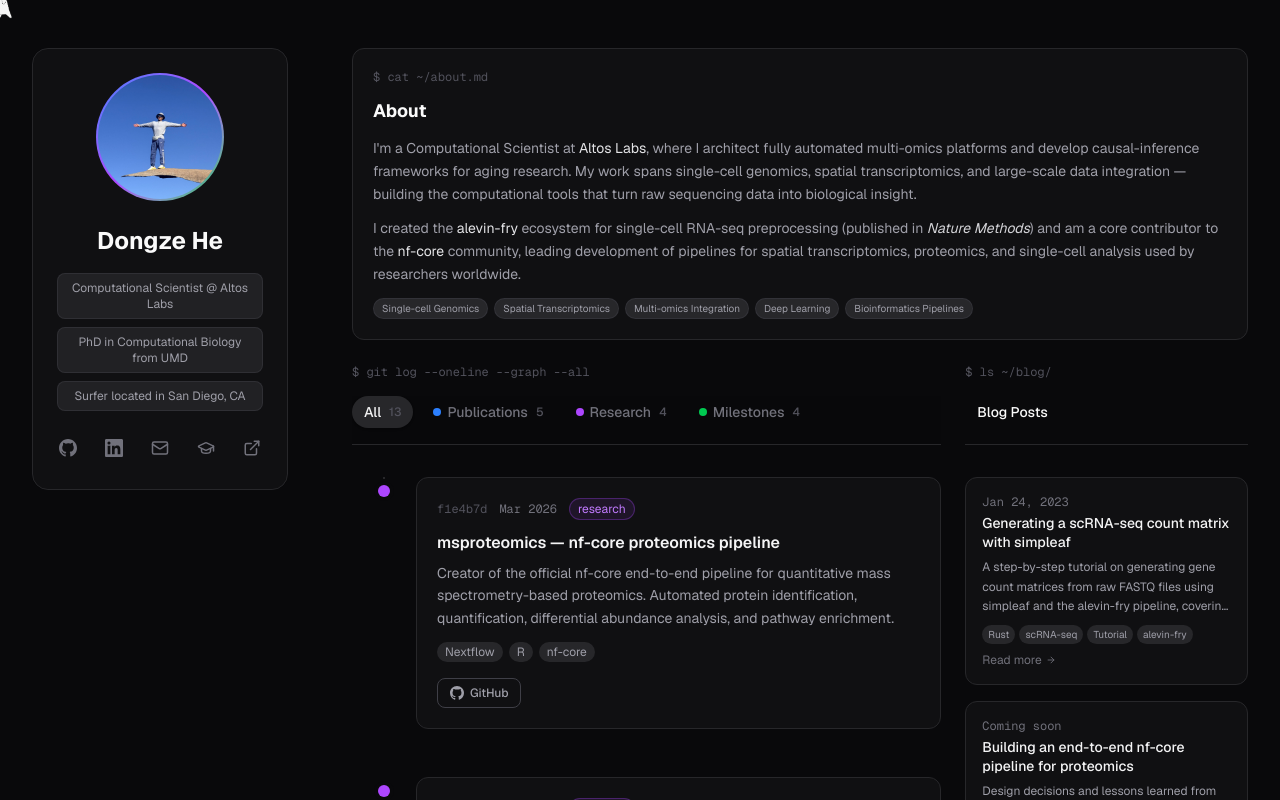
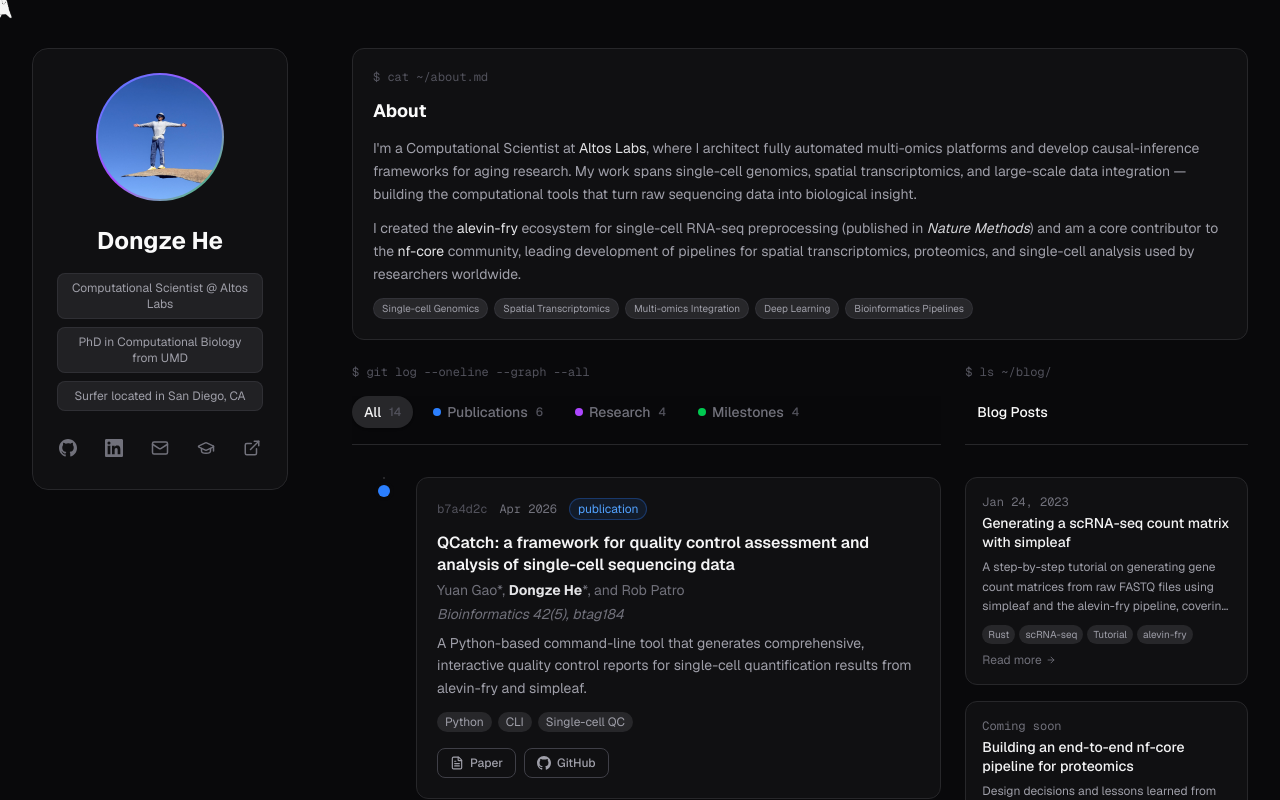
Before and after one commit to DongzeHE/DongzeHE.github.io, a Next.js app: page / in a window 1280 px wide. Shown: the top 800 px of the page. Built offline with nearby package versions, Linux system fonts and the light colour scheme.

Commit message:
Add QCatch publication

```diff
--- a/data/timeline.ts
+++ b/data/timeline.ts
@@ -27,6 +27,31 @@ export interface TimelineEntry {
 export type FilterOption = "all" | TimelineType;
 
 export const timelineData: TimelineEntry[] = [
+  {
+    id: "b7a4d2c",
+    date: "Apr 2026",
+    sortDate: "2026-04-15",
+    type: TimelineType.Publication,
+    title:
+      "QCatch: a framework for quality control assessment and analysis of single-cell sequencing data",
+    description:
+      "A Python-based command-line tool that generates comprehensive, interactive quality control reports for single-cell quantification results from alevin-fry and simpleaf.",
+    venue: "Bioinformatics 42(5), btag184",
+    authors: "Yuan Gao*, Dongze He*, and Rob Patro",
+    links: [
+      {
+        label: "Paper",
+        url: "https://doi.org/10.1093/bioinformatics/btag184",
+        icon: "paper",
+      },
+      {
+        label: "GitHub",
+        url: "https://github.com/COMBINE-lab/QCatch",
+        icon: "github",
+      },
+    ],
+    techStack: ["Python", "CLI", "Single-cell QC"],
+  },
   {
     id: "f1e4b7d",
     date: "Mar 2026",
```
